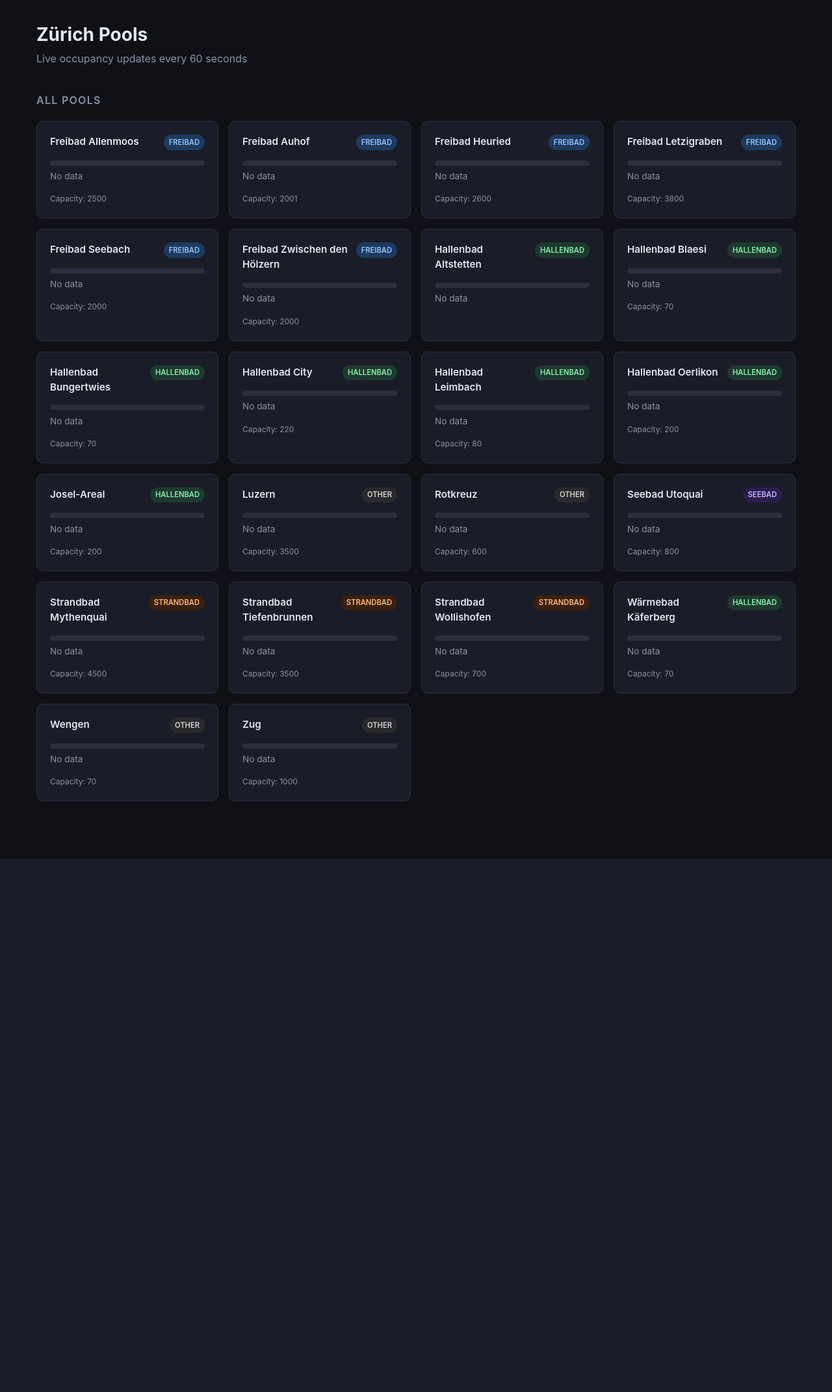
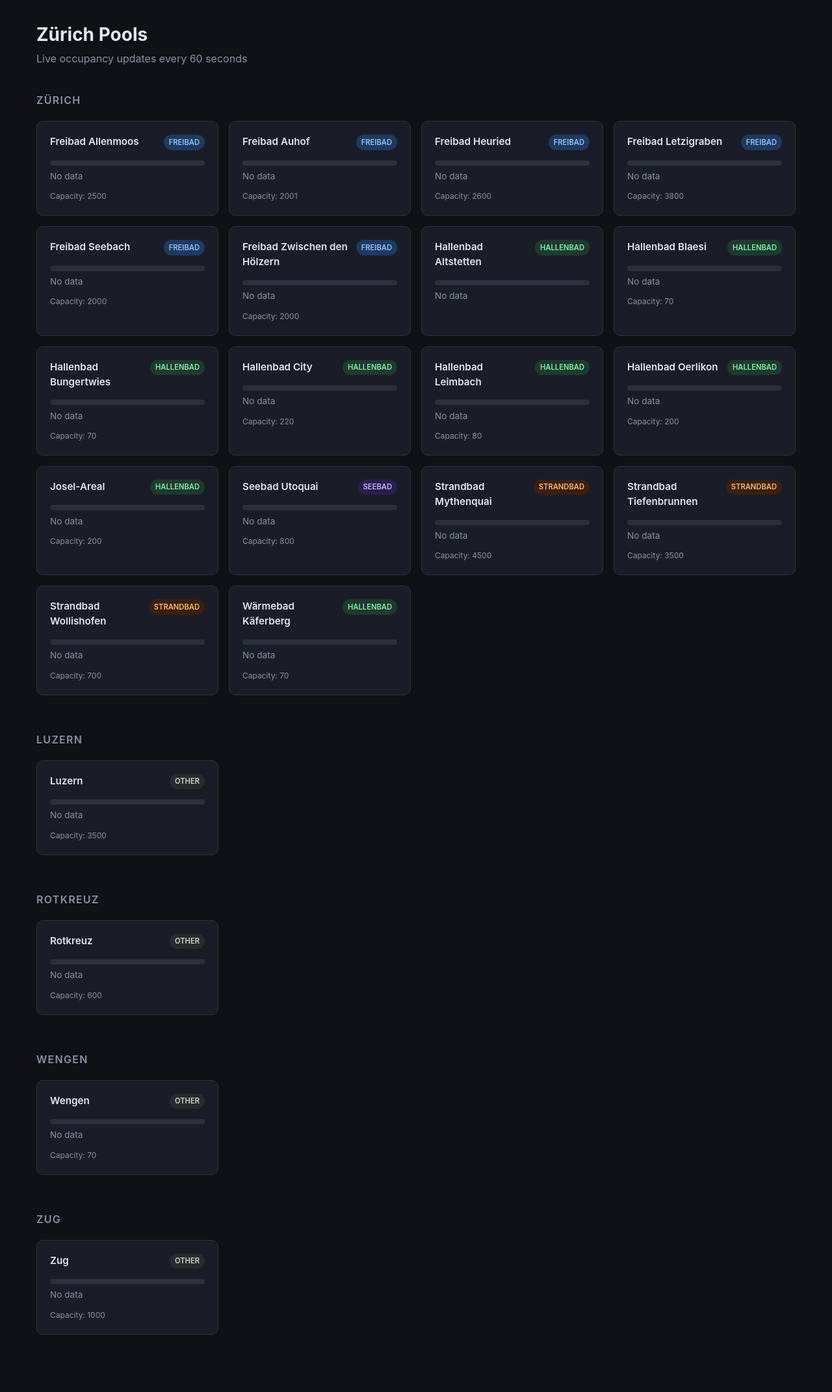
Before and after one commit to mekanics/badifrei, a FastAPI app: page / in a window 1280 px wide. Shown: the part 51-2193 px from the top of the page at 65% size. Before the commit the page ends 1372 px from the top, so only its background shows below. Run offline with FastAPI, Linux system fonts and the light colour scheme; data that the repository does not hold is empty.

Commit message:
feat: group pools by city, compact open/closed badge, opening hours in pool detail

```diff
--- a/api/main.py
+++ b/api/main.py
@@ -84,11 +84,30 @@ app.add_middleware(
 )
 
 
+CITY_DISPLAY = {
+    "zurich": "Zürich",
+    "luzern": "Luzern",
+    "zug": "Zug",
+    "wengen": "Wengen",
+}
+CITY_ORDER = ["zurich", "luzern", "zug", "wengen"]
+
+
 @app.get("/", response_class=HTMLResponse, tags=["dashboard"])
 async def dashboard_index(request: Request):
     """Pool overview dashboard."""
     pools = get_pools()
-    return templates.TemplateResponse("index.html", {"request": request, "pools": pools})
+    # Group pools by city, Zürich first then alphabetical
+    from collections import defaultdict
+    by_city: dict[str, list] = defaultdict(list)
+    for p in pools:
+        by_city[p.get("city", "zurich")].append(p)
+    city_keys = sorted(by_city.keys(), key=lambda c: (c != "zurich", c))
+    cities = [
+        {"key": k, "label": CITY_DISPLAY.get(k, k.title()), "pools": by_city[k]}
+        for k in city_keys
+    ]
+    return templates.TemplateResponse("index.html", {"request": request, "pools": pools, "cities": cities})
 
 
 @app.get("/dashboard/pools/{pool_uid}", response_class=HTMLResponse, tags=["dashboard"])
--- a/api/static/style.css
+++ b/api/static/style.css
@@ -293,10 +325,12 @@ input[type='date'] {
 	font-size: 0.9rem;
 }
 
-.status-badge { font-size: 0.7rem; display: flex; align-items: center; gap: 4px; margin-top: 4px; color: var(--muted); }
-.status-dot { width: 6px; height: 6px; border-radius: 50%; flex-shrink: 0; }
+.occupancy-row { display: flex; align-items: center; gap: 0.5rem; margin-top: 0.25rem; }
+.status-badge { display: flex; align-items: center; gap: 3px; }
+.status-dot { width: 7px; height: 7px; border-radius: 50%; flex-shrink: 0; }
 .status-dot.open { background: #34d399; }
 .status-dot.closed { background: #6b7280; }
+.status-text { font-size: 0.7rem; color: var(--muted); }
 
 @media (max-width: 600px) {
 	.pool-grid {
--- a/api/templates/index.html
+++ b/api/templates/index.html
@@ -10,11 +10,12 @@
   <div class="pool-grid" id="favorites-grid"></div>
 </div>
 
-<!-- All pools section -->
+<!-- City sections -->
+{% for city in cities %}
 <div class="section-block">
-  <h2 class="section-title">All Pools</h2>
-  <div class="pool-grid" id="pool-grid">
-    {% for pool in pools %}
+  <h2 class="section-title">{{ city.label }}</h2>
+  <div class="pool-grid" id="pool-grid-{{ city.key }}">
+    {% for pool in city.pools %}
     <a href="/dashboard/pools/{{ pool.uid }}" class="pool-card" data-uid="{{ pool.uid }}">
       <button class="star-btn" data-uid="{{ pool.uid }}" aria-label="Add to favorites">⭐</button>
       <div class="pool-header">
@@ -23,10 +24,12 @@
       </div>
       <div class="pool-body">
         <div class="occupancy-bar-wrap">
-          <div class="occupancy-bar" id="bar-{{ pool.uid }}" style="width:0%"></div>
+          <div class="occupancy-bar" style="width:0%"></div>
         </div>
-        <div class="occupancy-label" id="occ-{{ pool.uid }}">—</div>
-        <div class="status-badge" id="status-{{ pool.uid }}"></div>
+        <div class="occupancy-row">
+          <span class="occupancy-label">—</span>
+          <span class="status-badge"></span>
+        </div>
       </div>
       {% if pool.max_capacity > 0 %}
       <div class="pool-footer">Capacity: {{ pool.max_capacity }}</div>
@@ -35,6 +38,7 @@
     {% endfor %}
   </div>
 </div>
+{% endfor %}
 
 <script>
   const FAVORITES_KEY = 'badi_favorites';
@@ -43,105 +47,73 @@
     try { return JSON.parse(localStorage.getItem(FAVORITES_KEY)) || []; }
     catch (e) { return []; }
   }
-
-  function setFavorites(favs) {
-    localStorage.setItem(FAVORITES_KEY, JSON.stringify(favs));
-  }
-
-  function isFavorite(uid) {
-    return getFavorites().includes(uid);
-  }
+  function setFavorites(favs) { localStorage.setItem(FAVORITES_KEY, JSON.stringify(favs)); }
+  function isFavorite(uid) { return getFavorites().includes(uid); }
 
   function toggleFavorite(uid) {
     let favs = getFavorites();
-    if (favs.includes(uid)) {
-      favs = favs.filter(f => f !== uid);
-    } else {
-      favs.push(uid);
-    }
+    favs = favs.includes(uid) ? favs.filter(f => f !== uid) : [...favs, uid];
     setFavorites(favs);
     renderSections();
   }
 
   function applyStarState() {
     document.querySelectorAll('.star-btn').forEach(btn => {
-      const uid = btn.dataset.uid;
-      const fav = isFavorite(uid);
+      const fav = isFavorite(btn.dataset.uid);
       btn.classList.toggle('starred', fav);
       btn.setAttribute('aria-label', fav ? 'Remove from favorites' : 'Add to favorites');
     });
   }
 
   function cloneCardForFavorites(uid) {
-    const original = document.querySelector(`#pool-grid .pool-card[data-uid="${uid}"]`);
+    const original = document.querySelector(`.pool-card[data-uid="${uid}"]`);
     if (!original) return null;
     const clone = original.cloneNode(true);
-    // Wire up the star button on the clone
-    const starBtn = clone.querySelector('.star-btn');
-    starBtn.addEventListener('click', e => {
-      e.preventDefault();
-      e.stopPropagation();
-      toggleFavorite(uid);
+    clone.querySelector('.star-btn').addEventListener('click', e => {
+      e.preventDefault(); e.stopPropagation(); toggleFavorite(uid);
     });
     return clone;
   }
 
   function renderSections() {
     applyStarState();
-
     const favs = getFavorites();
     const favSection = document.getElementById('favorites-section');
     const favGrid = document.getElementById('favorites-grid');
-
     favGrid.innerHTML = '';
-
-    if (favs.length === 0) {
-      favSection.style.display = 'none';
-      return;
-    }
-
+    if (!favs.length) { favSection.style.display = 'none'; return; }
     favSection.style.display = '';
     for (const uid of favs) {
       const card = cloneCardForFavorites(uid);
-      if (card) {
-        // Sync bar/label IDs — use prefixed IDs to avoid conflicts
-        const bar = card.querySelector('.occupancy-bar');
-        const label = card.querySelector('.occupancy-label');
-        if (bar) bar.id = 'fav-bar-' + uid;
-        if (label) label.id = 'fav-occ-' + uid;
-        favGrid.appendChild(card);
-      }
+      if (card) favGrid.appendChild(card);
     }
   }
 
-  // Wire star buttons in main grid
-  document.querySelectorAll('#pool-grid .star-btn').forEach(btn => {
+  // Wire main grid star buttons
+  document.querySelectorAll('.pool-card .star-btn').forEach(btn => {
     btn.addEventListener('click', e => {
-      e.preventDefault();
-      e.stopPropagation();
-      toggleFavorite(btn.dataset.uid);
+      e.preventDefault(); e.stopPropagation(); toggleFavorite(btn.dataset.uid);
     });
   });
 
-  // Initial render
   renderSections();
 
-  // Occupancy polling
+  // Occupancy + status polling
   async function fetchOccupancy() {
     try {
       const res = await fetch('/api/current');
       if (!res.ok) return;
       const data = await res.json();
       const map = {};
-      for (const item of data) { map[item.pool_uid] = item; }
+      for (const item of data) map[item.pool_uid] = item;
 
-      // Update all bar/label pairs (main grid + favorites clones)
       document.querySelectorAll('.pool-card').forEach(card => {
         const uid = card.dataset.uid;
-        // find bar and label within this card (works for both main and fav)
+        const item = map[uid];
         const label = card.querySelector('.occupancy-label');
         const bar = card.querySelector('.occupancy-bar');
-        const item = map[uid];
+        const badge = card.querySelector('.status-badge');
+
         if (item && item.occupancy_pct !== null) {
           const pct = item.occupancy_pct;
           label.textContent = pct + '%';
@@ -152,16 +124,13 @@
           bar.style.width = '0%';
           bar.className = 'occupancy-bar grey';
         }
-        // Update open/closed badge
-        const statusBadge = card.querySelector('.status-badge');
-        if (statusBadge && item) {
-          const isOpen = item.is_open;
-          const nextOpen = item.next_open;
-          if (isOpen) {
-            statusBadge.innerHTML = '<span class="status-dot open"></span>Open';
+
+        if (badge && item) {
+          if (item.is_open) {
+            badge.innerHTML = '<span class="status-dot open"></span>';
           } else {
-            const hint = nextOpen ? ` · Opens ${nextOpen}` : '';
-            statusBadge.innerHTML = `<span class="status-dot closed"></span>Closed${hint}`;
+            const hint = item.next_open ? ` · Opens ${item.next_open}` : '';
+            badge.innerHTML = `<span class="status-dot closed"></span><span class="status-text">Closed${hint}</span>`;
           }
         }
       });
```
Also changed, not shown: other parts of api/static/style.css (+32 -0 lines), api/templates/pool.html (+27 -0 lines).
